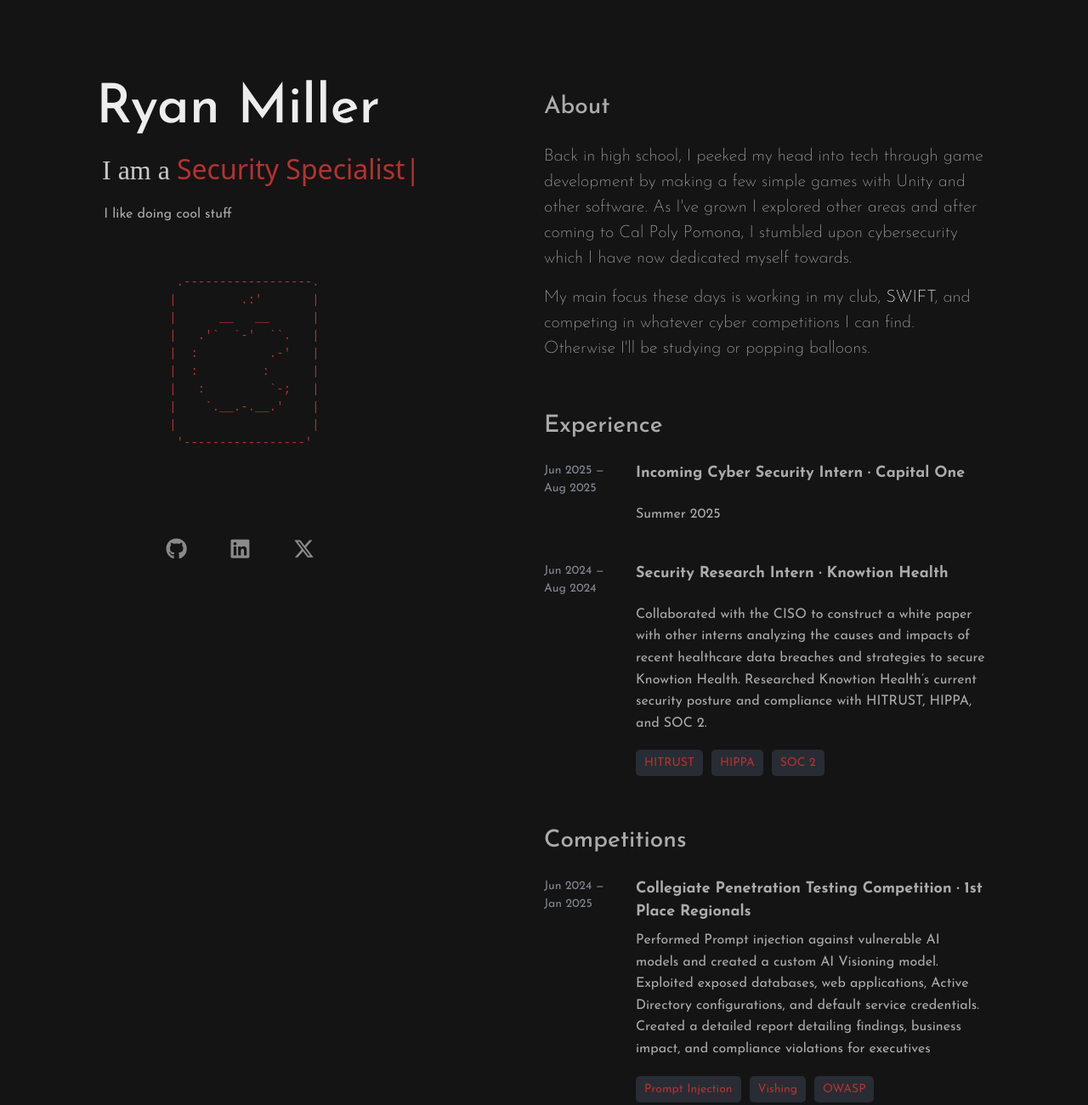
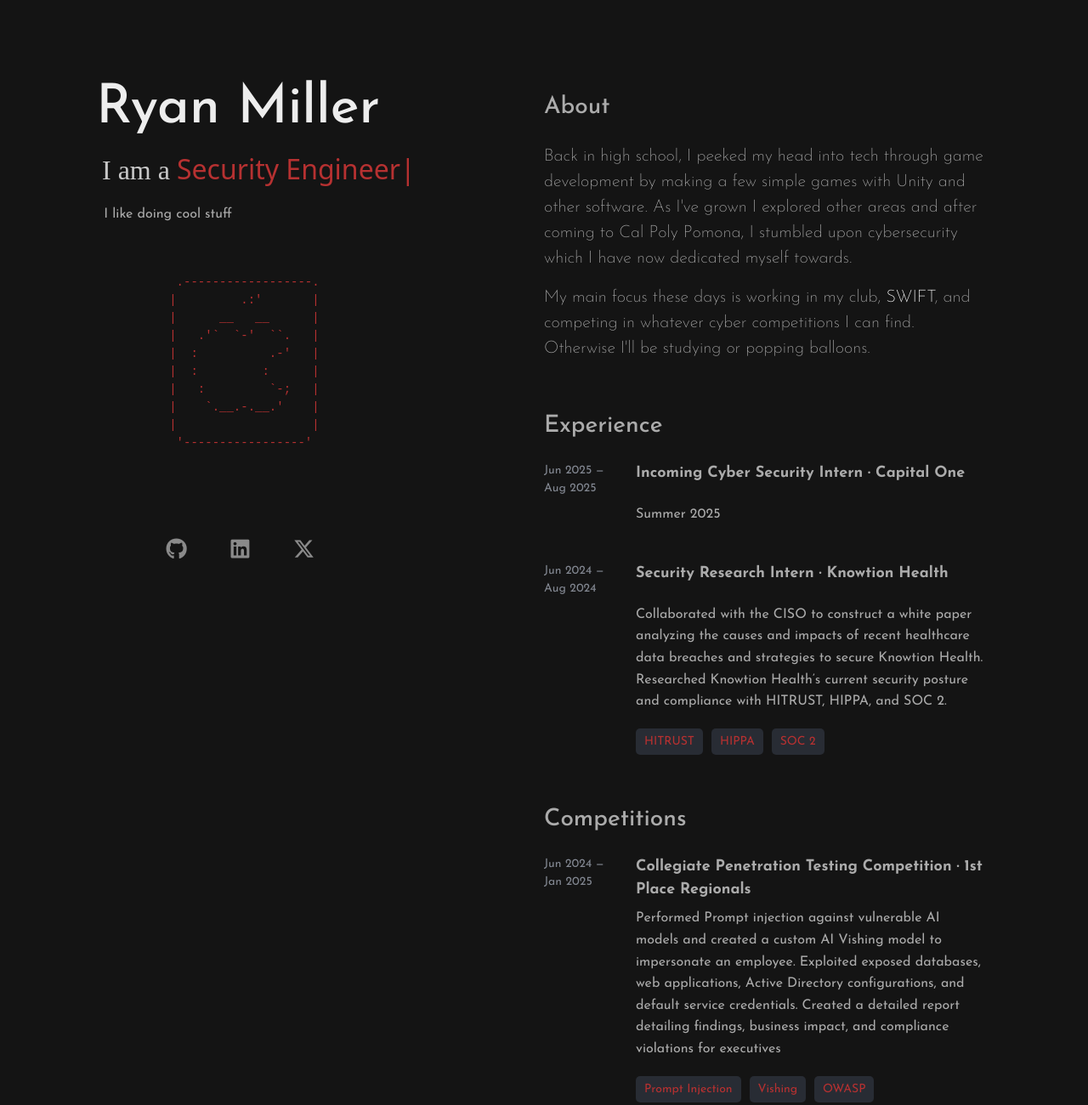
Before and after one commit to RedLeafe/RedLeafe.github.io, a plain HTML site: page index.html in a window 1280 px wide. Shown: the top 1300 px of the page at 85% size. Drawn offline with nearby package versions, Linux system fonts and the light colour scheme; a web font is replaced by a local one.

Commit message:
Fixed information in descriptions

```diff
--- a/index.html
+++ b/index.html
@@ -51,7 +51,7 @@
             <div class="job-year">Jun 2024 —<br> Aug 2024</div>
             <div class="job-title">Security Research Intern · Knowtion Health</div>
             <div class="job-description">
-              Collaborated with the CISO to construct a white paper with other interns analyzing the causes and impacts of recent healthcare data breaches and strategies to secure Knowtion Health.
+              Collaborated with the CISO to construct a white paper analyzing the causes and impacts of recent healthcare data breaches and strategies to secure Knowtion Health.
               Researched Knowtion Health’s current security posture and compliance with HITRUST, HIPPA, and SOC 2.
             </div>
             <div class="skills">
@@ -69,7 +69,7 @@
             <div class="job-year">Jun 2024 —<br> Jan 2025</div>
             <div class="job-title">Collegiate Penetration Testing Competition · 1st Place Regionals</div>
             <div class="job-description">
-              Performed Prompt injection against vulnerable AI models and created a custom AI Visioning model.
+              Performed Prompt injection against vulnerable AI models and created a custom AI Vishing model to impersonate an employee.
               Exploited exposed databases, web applications, Active Directory configurations, and default service credentials.
               Created a detailed report detailing findings, business impact, and compliance violations for executives
             </div>
--- a/script.js
+++ b/script.js
@@ -14,7 +14,7 @@ window.addEventListener('resize', setBlogImageWidth);
 /* Typing Text */
 
 document.addEventListener('DOMContentLoaded', (event) => {
-    const words = ["Security Specialist", "cmVke2xlYWZ9=="];
+    const words = ["Security Engineer", "cmVke2xlYWZ9=="];
     let i = 0;
     let counter;
     let alt = 0;
```
